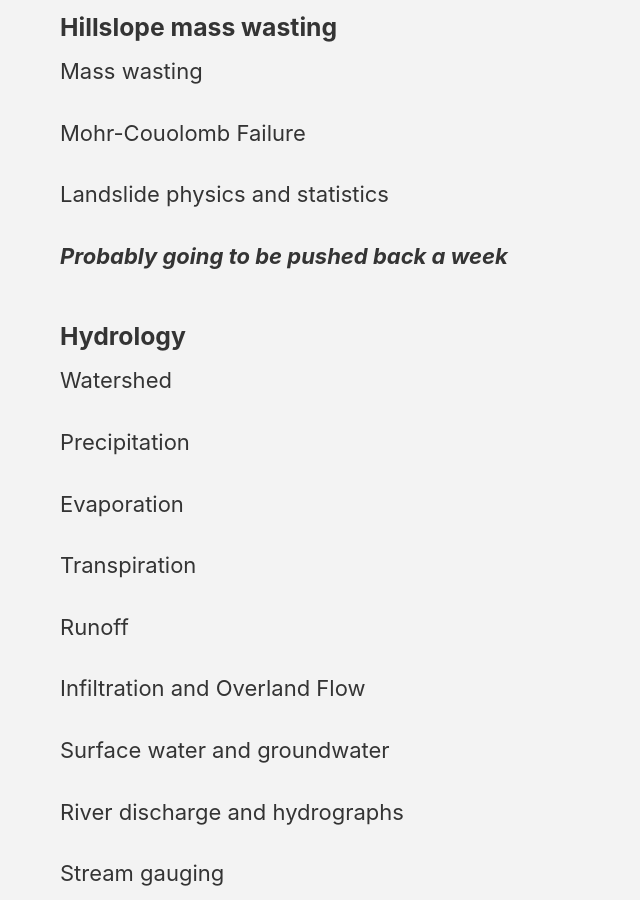
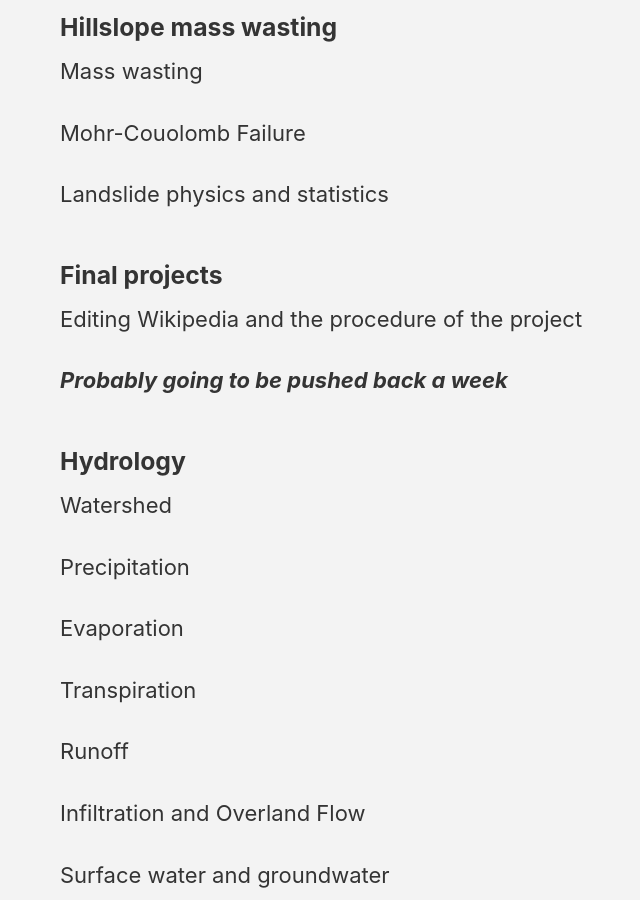
Before and after one commit to GeomorphOnline/GeomorphOnline.github.io, a Jekyll site: the page built from _pages/schedule.md, in a window 1280 px wide and 900 px high, scrolled down 4626 px. Shown: the whole window, without its empty margins (262-902 px from the left). Built offline with Jekyll 4.4.1, drawn with Linux system fonts in a browser that asks for light colours; cached includes are drawn as plain includes; nearby versions of some CDN libraries.

Commit message:
Discuss final projects

```diff
--- a/_pages/schedule.md
+++ b/_pages/schedule.md
@@ -138,7 +138,6 @@
 
 Mohr-Coulomb Failure
 
-
 ### Hillslope mass wasting
 
 Mass wasting
@@ -146,6 +145,10 @@
 Mohr-Couolomb Failure
 
 Landslide physics and statistics
+
+### Final projects
+
+Editing Wikipedia and the procedure of the project
 
 
 ***Probably going to be pushed back a week***
```
